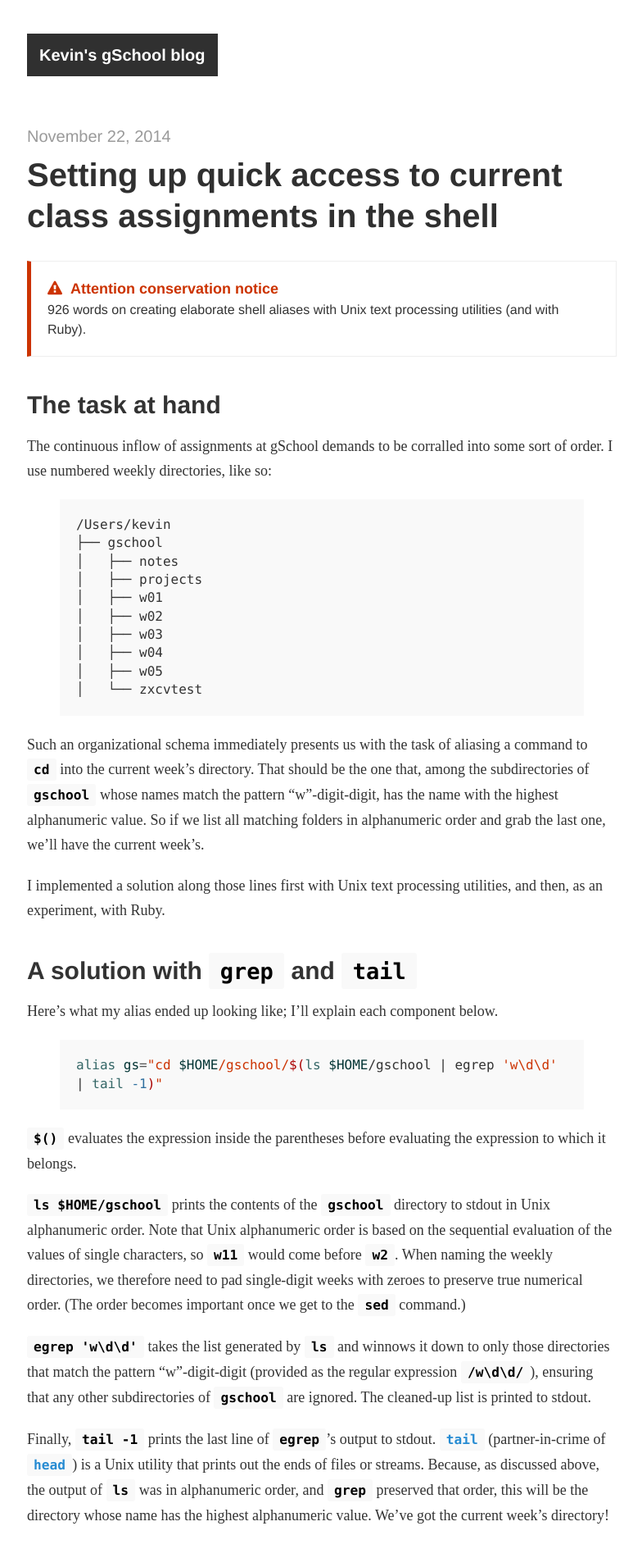
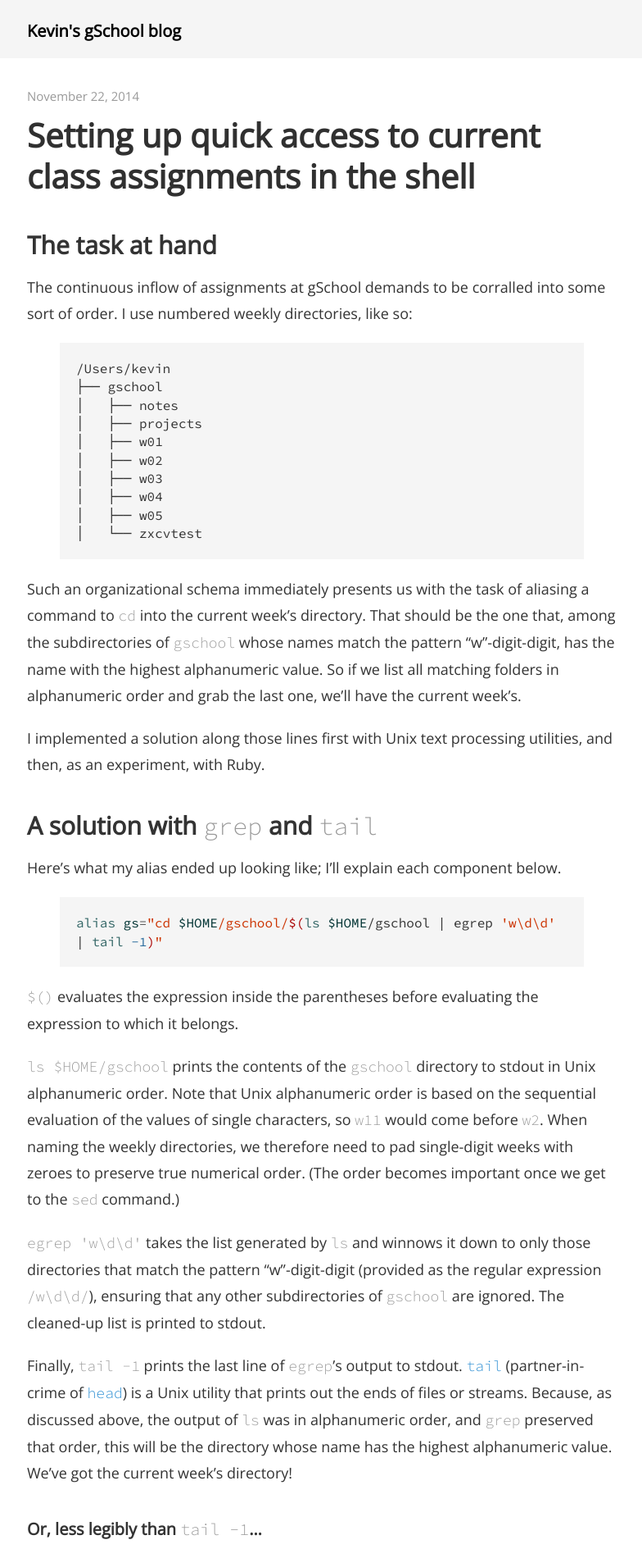
Before and after one commit to gs-kl/gs-kl.github.io, a Jekyll site: the page built from _posts/2014-11-22-elaborate-shell-aliases.md, in a window 1280 px wide. Shown: the top 1900 px of the page at 82% size, without its empty margins (247-1031 px from the left). Built offline with Jekyll 4.4.1, drawn with Linux system fonts in a browser that asks for light colours; nearby versions of some CDN libraries; some web fonts are replaced; some of the changed text lies outside the part shown.

Commit message:
Some changes to site design

```diff
--- a/_layouts/default.html
+++ b/_layouts/default.html
@@ -5,19 +5,20 @@
 
   <body>
 
+      <header class="masthead">
     <div class="container content">
-      <header class="masthead">
         <h3 class="masthead-title">
           <a href="{{ site.baseurl }}" title="Home">{{ site.title }}</a>
-          <small>{{ site.tagline }}</small>
         </h3>
+    </div>
       </header>
+
 
       <main>
         {{ content }}
       </main>
 
-    </div>
+
 
   </body>
 </html>
--- a/_layouts/post.html
+++ b/_layouts/post.html
@@ -2,43 +2,68 @@
 layout: default
 ---
 
+    <div class="container content">
 <article class="post">
   <time datetime="{{ page.date | date_to_xmlschema }}" class="post-date"> {{ page.date | date: "%B %-d, %Y" }}</time>
   <h1 class="post-title">{{ page.title }}</h1>
 
   <div class="content">
-    {% if page.attentionconservationnotice %}
+    {{ content }}
+  </div>
+</article>
 
-      <p class="attentionconservationnotice">
-        <span class="acn-title"><i class="fa fa-warning"></i> &nbsp;Attention conservation notice</span><br>
-        {{ page.content | number_of_words }} {{ page.attentionconservationnotice }}
-      </p>
-      </p>
-
-    {% endif %}
+    </div>
 
 
-    {{ content }}
+
+    <div class="comments">
+      <div class="container content">
+      <h3>Comments</h3>
+      <p>Comments on, questions about, and corrections to this post are welcome by e-mail (<a href="http://www.google.com/recaptcha/mailhide/d?k=01by9UOvffhBb3uwh0_YK8DQ==&c=5kXwjKyqO_U1k83GSt6GiGS5sm8AdKMB0bZNjMqlX1o=">click to view address</a>) or on Twitter (<a href="https://twitter.com/litchk">@litchk</a>). Where relevant and with permission, they will be reproduced in an addendum to the post.</p>
       </div>
 
-</article>
+    </div>
 
 
 
     <div class="pagination">
+      <div class="container content">
+        <div class="pagination-container">
         {% if page.previous.url %}
-    <a class="pagination-item older" href="{{page.previous.url}}">Previous post</a>
-  {% else %}
-    <span class="pagination-item older">Previous post</span>
+        <div class="direction">Previous post</div>
+        <div><a href="{{page.previous.url}}">{{page.previous.title}}</a></div>
+
         {% endif %}
+        </div>
+
+
+        <div class="pagination-container">
         {% if page.next.url %}
-  <a class="pagination-item newer" href="{{page.next.url}}">Next post</a>
-{% else %}
-  <span class="pagination-item newer">Next post</span>
+        <div class="next-post">
+          <div class="direction">Next post</div>
+          <div><a href="{{page.next.url}}">{{page.next.title}}</a></div>
         {% endif %}
+        </div>
 
         </div>
+    </div>
 
+
+<!-- <div class="pagination"> -->
+<!--     <div class="container content"> -->
+<!--   {% if page.previous.url %} -->
+<!--     <a class="pagination-item older" href="{{page.previous.url}}">Previous post</a> -->
+<!--   {% else %} -->
+<!--     <span class="pagination-item older">Previous post</span> -->
+<!--   {% endif %} -->
+<!-- {% if page.next.url %} -->
+<!--   <a class="pagination-item newer" href="{{page.next.url}}">Next post</a> -->
+<!-- {% else %} -->
+<!--   <span class="pagination-item newer">Next post</span> -->
+<!-- {% endif %} -->
+
+<!-- </div> -->
+<!--     </div> -->
 
 
 <!--
--- a/_posts/2014-11-22-elaborate-shell-aliases.md
+++ b/_posts/2014-11-22-elaborate-shell-aliases.md
@@ -71,3 +70,8 @@ Step by step, then:
 
 ## Conclusion
 There may be a more elegant way to have done that in Ruby, but for now, looks like a win for Unix text processing utilities on both the concision and the legibility fronts.
+
+
+<div class="acknowledgements">
+Thanks to John Foley and Luis Manzo for reading a draft of this.
+</div>
--- a/atom.xml
+++ b/atom.xml
@@ -16,7 +16,6 @@ layout: null
  </author>
 
  {% for post in site.posts %}
- {% if post.publication == draft %}
  <entry>
    <title>{{ post.title }}</title>
    <link href="{{ site.url }}{{ site.baseurl }}{{ post.url }}"/>
@@ -24,7 +23,6 @@ layout: null
    <id>{{ site.url }}{{ post.id }}</id>
    <content type="html">{{ post.content | xml_escape }}</content>
  </entry>
- {% endif %}
  {% endfor %}
 
 </feed>
--- a/public/css/poole.css
+++ b/public/css/poole.css
@@ -1,45 +1,8 @@
-/*
- *                        ___
- *                       /\_ \
- *  _____     ___     ___\//\ \      __
- * /\ '__`\  / __`\  / __`\\ \ \   /'__`\
- * \ \ \_\ \/\ \_\ \/\ \_\ \\_\ \_/\  __/
- *  \ \ ,__/\ \____/\ \____//\____\ \____\
- *   \ \ \/  \/___/  \/___/ \/____/\/____/
- *    \ \_\
- *     \/_/
- *
- * Designed, built, and released under MIT license by @mdo. Learn more at
- * https://github.com/poole/poole.
- */
+@import url(http://fonts.googleapis.com/css?family=Open+Sans:300,300italic);
+@import url(http://fonts.googleapis.com/css?family=Source+Code+Pro:200,300,400);
 
 
-/*
- * Contents
- *
- * Body resets
- * Custom type
- * Messages
- * Container
- * Masthead
- * Posts and pages
- * Pagination
- * Reverse layout
- * Themes
- */
 
-
-/*
- * Body resets
- *
- * Update the foundational and global aspects of the page.
- */
-
- @import url(http://fonts.googleapis.com/css?family=Halant);
-
-@import url(http://fonts.googleapis.com/css?family=Lora);
-@import url(http://fonts.googleapis.com/css?family=Libre+Baskerville);
-@import url(http://fonts.googleapis.com/css?family=Source+Serif+Pro);
 * {
   -webkit-box-sizing: border-box;
      -moz-box-sizing: border-box;
@@ -55,9 +18,9 @@ body {
 
 
 html {
-  font-family: "Helvetica Neue", Helvetica, Arial, sans-serif;
+  font-family: "Open Sans", "Helvetica Neue", Helvetica, Arial, sans-serif;
   font-size: 16px;
-  line-height: 1.5em;
+  line-height: 1.6em;
 }
 @media (min-width: 38em) {
   html {
@@ -112,7 +75,8 @@ h4, h5, h6 {
 
 /* Body text */
 p {
-  font-family: "Source Serif Pro";
+  font-family: "Open Sans";
+  font-weight: 300;
   font-size: 0.9rem;
   margin-top: 0;
   margin-bottom: 1rem;
@@ -125,7 +89,7 @@ strong {
 
 /* Lists */
 ul, ol, dl {
-  font-family: "Source Serif Pro";
+  font-family: "Open Sans";
   font-size: 0.9rem;
   margin-top: 0;
   margin-bottom: 1rem;
@@ -161,15 +125,18 @@ abbr[title] {
 /* Code */
 code,
 pre {
-  font-family: Menlo, Monaco, "Courier New", monospace;
+  font-family: "Source Code Pro", Menlo, Monaco, "Courier New", monospace;
 }
 code {
-  padding: .25em .5em;
-  font-size: .9em;
-  color: #000;
-  font-weight: 600;
-  background-color: #f9f9f9;
-  border-radius: 3px;
+  font-weight: 300;
+  color: #999;
+  /* padding: .25em .5em; */
+  /* font-size: .9em; */
+  /* font-weight: 300; */
+  /* color: #000; */
+  /* font-weight: 600; */
+  /* background-color: #f9f9f9; */
+  /* border-radius: 3px; */
 }
 pre {
   display: block;
@@ -182,7 +149,8 @@ pre {
   white-space: pre-wrap;
   word-break: break-all;
   word-wrap: break-word;
-  background-color: #f9f9f9;
+  background-color: #f5f5f5;
+  /* background-color: #f9f9f9; */
 }
 pre code {
   font-weight: 400;
@@ -283,29 +251,16 @@ tbody tr:nth-child(odd) th {
 }
 
 
-/*
- * Messages
- *
- * Show alert messages to users. You may add it to single elements like a `<p>`,
- * or to a parent if there are multiple elements to show.
- */
 
-.attentionconservationnotice {
-  font-family: "Helvetica Neue", Helvetica, Arial, sans-serif;
-  font-size: 0.8rem;
-  font-weight: 400;
-  margin-bottom: 1rem;
-  padding: 1rem;
-  border: 1px solid #EEE;
-  line-height: 1.5;
-  border-left: 5px solid #c30;
+.acknowledgements {
+  font-size: 75%;
+  padding-top: 2em;
+  border-top: 1px solid #e5e5e5;
+  margin-top: 2em;
 }
 
-.acn-title {
-  font-size: 0.9rem;
-  color: #c30;
-  font-weight: 600;
-}
+
+
 
 /*
  * Container
@@ -315,12 +270,19 @@ tbody tr:nth-child(odd) th {
 
 .container {
   max-width: 38rem;
-  padding-left:  1rem;
-  padding-right: 1rem;
+  padding: 0 1rem;
   margin-left:  auto;
   margin-right: auto;
 }
 
+
+
+.comments {
+  margin-top: 0;
+  background-color: #f5f5f5;
+  padding: 0.25em 0 1em 0;
+
+}
 
 /*
  * Masthead
@@ -328,29 +290,25 @@ tbody tr:nth-child(odd) th {
  * Super small header above the content for site name and short description.
  */
 
+header {
+  margin-bottom: 2rem;
+
+}
+
 .masthead {
   padding-top:    1rem;
   padding-bottom: 1rem;
-  margin-bottom: 3rem;
+  /* margin-bottom: 3rem; */
+  background-color: #f5f5f5;
 }
 .masthead-title {
   margin-top: 0;
   margin-bottom: 0;
-  color: #505050;
-
 }
 .masthead-title a {
   font-size: 1rem;
-  padding: .75rem;
-  color: white;
-  background-color: #303030;
+  color: black;
   text-decoration: none;
-}
-.masthead-title small {
-  font-size: 75%;
-  font-weight: 400;
-  color: #c0c0c0;
-  letter-spacing: 0;
 }
 
 
@@ -374,11 +332,11 @@ tbody tr:nth-child(odd) th {
 
 .page,
 .post {
-  margin-bottom: 4em;
+  margin-bottom: 2em;
 }
 
 .content {
-  margin-top: 1.5em;
+  /* margin-top: 1.5em; */
 }
 
 /* Blog post or page title */
@@ -398,6 +356,7 @@ tbody tr:nth-child(odd) th {
   margin-top: -.5rem;
   margin-bottom: .35rem;
   color: #9a9a9a;
+  font-size: 75%;
 }
 
 .post-summary {
@@ -445,12 +404,47 @@ tbody tr:nth-child(odd) th {
  */
 
 .pagination {
+  background-color: #333;
   overflow: hidden; /* clearfix */
   margin-left: -1rem;
   margin-right: -1rem;
-  font-family: "PT Sans", Helvetica, Arial, sans-serif;
-  color: #ccc;
-  text-align: center;
+  font-family: "Open Sans";
+  color: #aaa;
+  padding: 2rem;
+}
+
+
+.pagination h4 a {
+  color: white;
+}
+
+.pagination-container {
+  display: inline-block;
+  width: 48%;
+  vertical-align: top;
+}
+@media (max-width: 30em) {
+  .pagination {
+  padding: 1rem;
+  }
+  .pagination-container {
+  display: block;
+  width: 100%;
+  }
+}
+
+
+.direction {
+  font-size: 0.75em;
+}
+
+.pagination a {
+  color: white;
+}
+
+.next-post {
+  text-align: right;
+
 }
 
 /* Pagination items can be `span`s or `a`s */
@@ -470,7 +464,7 @@ a.pagination-item:hover {
 
 @media (min-width: 30em) {
   .pagination {
-    margin: 3rem 0;
+    /* margin: 3rem 0; */
   }
   .pagination-item {
     float: left;
```
Also changed, not shown: other parts of _posts/2014-11-22-elaborate-shell-aliases.md (+0 -1 lines), _posts/2014-12-15-smart-tmux-split-creation-from-within-vim.md (+1 -2 lines), index.html (+5 -6 lines). Lines whose indentation alone changed are shown as unchanged.
